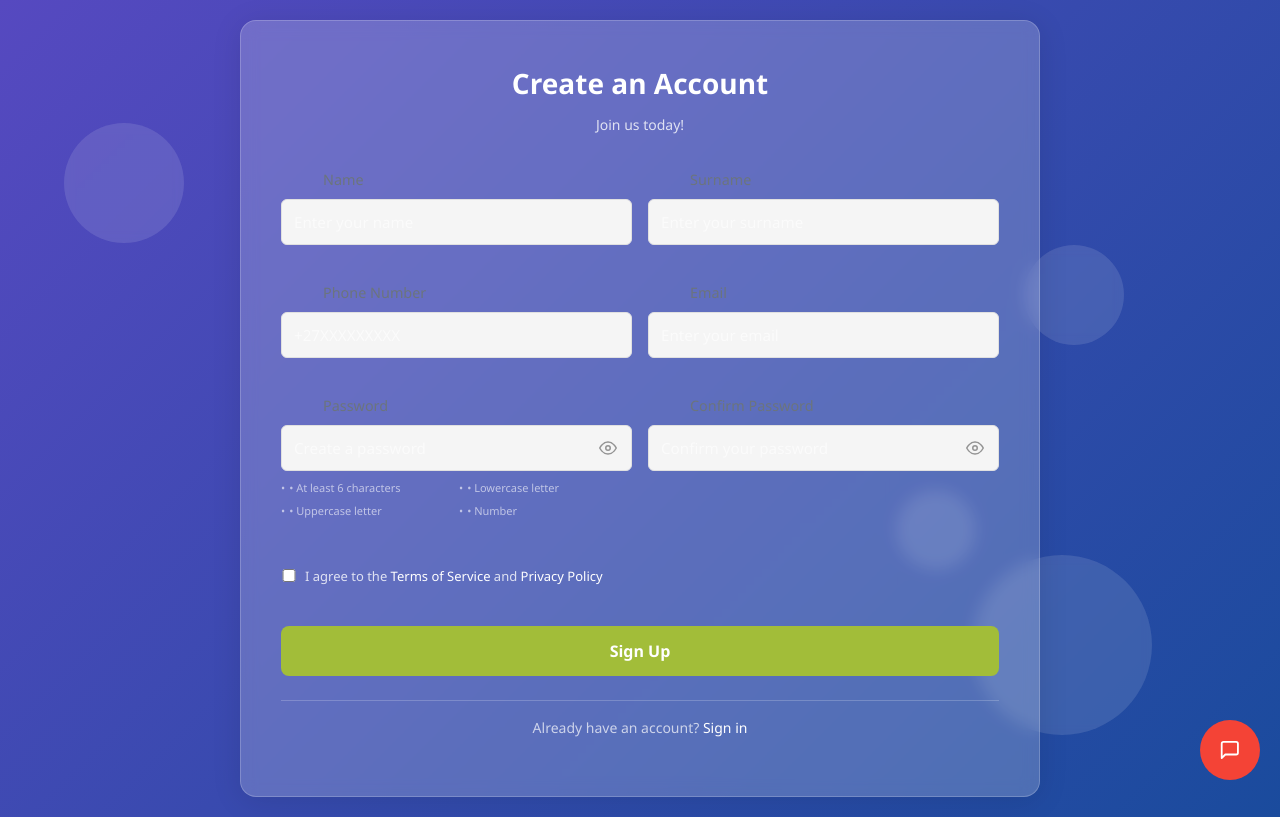
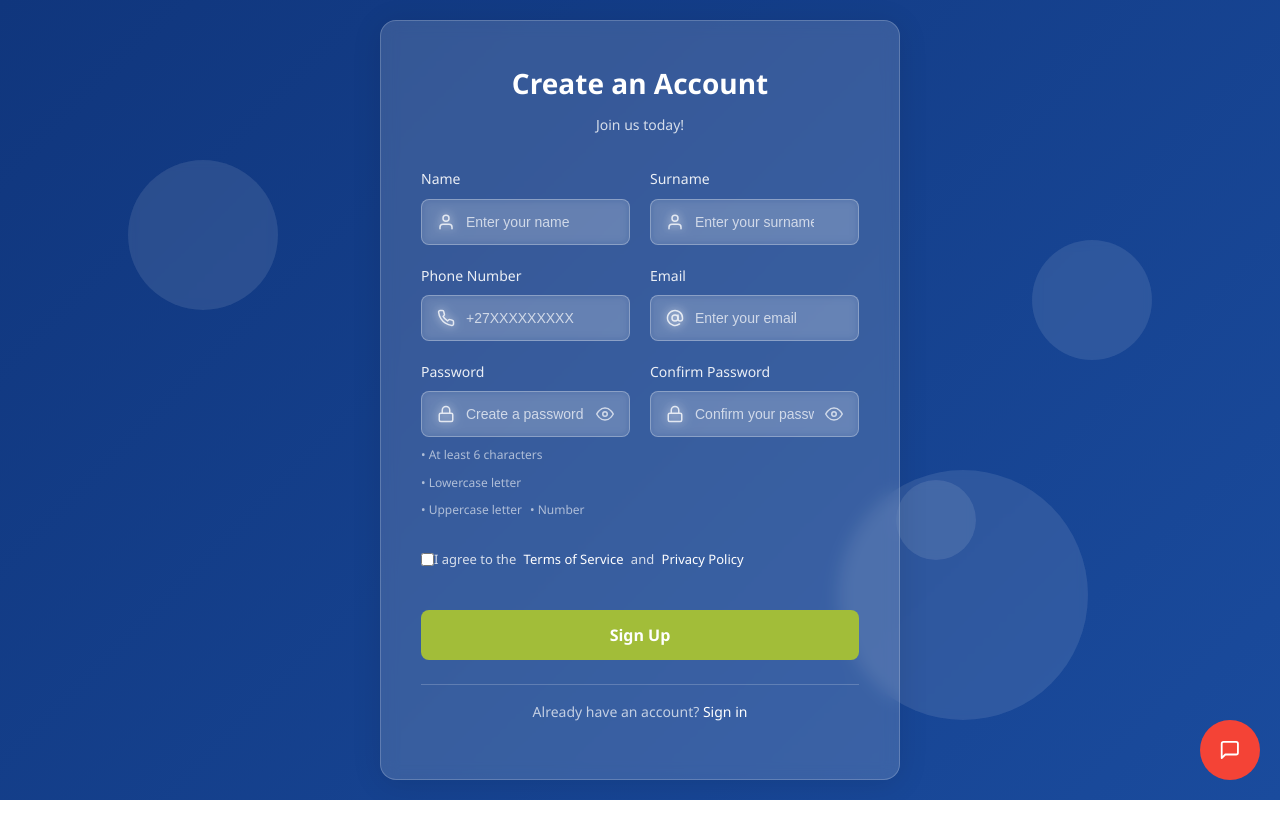
Before and after one commit to YourfavCompSciGirlie/MoMe-travel-risk-monitor, a React (Vite) app in the folder frontend/mome/: page /signup in a window 1280 px wide. Built offline with nearby package versions, Linux system fonts and the light colour scheme.

Commit message:
sign up fixed

```diff
--- a/frontend/mome/src/auth/Signup.jsx
+++ b/frontend/mome/src/auth/Signup.jsx
@@ -9,7 +9,6 @@ import {
   FiLock,
   FiAlertCircle
 } from 'react-icons/fi';
-import './SignUp.css';
 
 const SignUp = () => {
   const navigate = useNavigate();
@@ -157,27 +156,266 @@ const SignUp = () => {
     setShowPassword({ ...showPassword, [field]: !showPassword[field] });
   };
 
+  // Styles
+  const styles = {
+    signupContainer: {
+      display: 'flex',
+      justifyContent: 'center',
+      alignItems: 'center',
+      minHeight: '100vh',
+      background: 'linear-gradient(135deg, #10367D 0%, #1a4b9d 100%)',
+      padding: '20px',
+      position: 'relative',
+      overflow: 'hidden'
+    },
+    bgBubbles: {
+      position: 'absolute',
+      top: 0,
+      left: 0,
+      width: '100%',
+      height: '100%',
+      zIndex: 0
+    },
+    bubble: {
+      position: 'absolute',
+      borderRadius: '50%',
+      background: 'rgba(255, 255, 255, 0.1)',
+      backdropFilter: 'blur(5px)'
+    },
+    bubble1: {
+      width: '150px',
+      height: '150px',
+      top: '20%',
+      left: '10%'
+    },
+    bubble2: {
+      width: '250px',
+      height: '250px',
+      bottom: '10%',
+      right: '15%'
+    },
+    bubble3: {
+      width: '80px',
+      height: '80px',
+      top: '60%',
+      left: '70%'
+    },
+    bubble4: {
+      width: '120px',
+      height: '120px',
+      top: '30%',
+      right: '10%'
+    },
+    signupCard: {
+      position: 'relative',
+      width: '100%',
+      maxWidth: '520px',
+      background: 'rgba(255, 255, 255, 0.15)',
+      borderRadius: '16px',
+      boxShadow: '0 4px 30px rgba(0, 0, 0, 0.1)',
+      padding: '40px',
+      backdropFilter: 'blur(8px)',
+      WebkitBackdropFilter: 'blur(8px)',
+      border: '1px solid rgba(255, 255, 255, 0.2)',
+      zIndex: 1
+    },
+    signupHeader: {
+      textAlign: 'center',
+      marginBottom: '32px'
+    },
+    signupHeaderH2: {
+      color: '#FFFFFF',
+      fontSize: '28px',
+      fontWeight: 600,
+      marginBottom: '8px'
+    },
+    signupHeaderP: {
+      color: 'rgba(255, 255, 255, 0.8)',
+      fontSize: '14px'
+    },
+    signupForm: {
+      display: 'flex',
+      flexDirection: 'column',
+      gap: '20px'
+    },
+    formRow: {
+      display: 'flex',
+      gap: '20px'
+    },
+    formGroup: {
+      position: 'relative',
+      flex: 1
+    },
+    formLabel: {
+      display: 'block',
+      marginBottom: '8px',
+      color: 'rgba(255, 255, 255, 0.9)',
+      fontSize: '14px',
+      fontWeight: 500
+    },
+    inputWrapper: {
+      position: 'relative',
+      display: 'flex',
+      alignItems: 'center'
+    },
+    inputIcon: {
+      position: 'absolute',
+      left: '16px',
+      top: '50%',
+      transform: 'translateY(-50%)',
+      color: '#FFFFFF',
+      fontSize: '18px',
+      opacity: 0.8,
+      pointerEvents: 'none'
+    },
+    inputField: {
+      width: '100%',
+      padding: '14px 44px 14px 44px',
+      border: '1px solid rgba(255, 255, 255, 0.3)',
+      borderRadius: '8px',
+      fontSize: '14px',
+      color: '#FFFFFF',
+      transition: 'all 0.3s ease',
+      background: 'rgba(255, 255, 255, 0.1)',
+      backdropFilter: 'blur(5px)'
+    },
+    inputFieldError: {
+      borderColor: '#FF6B6B',
+      paddingRight: '44px'
+    },
+    inputFieldFocused: {
+      outline: 'none',
+      borderColor: '#a2bd39',
+      boxShadow: '0 0 0 3px rgba(165, 206, 0, 0.2)',
+      background: 'rgba(255, 255, 255, 0.2)'
+    },
+    passwordToggle: {
+      position: 'absolute',
+      right: '16px',
+      top: '50%',
+      transform: 'translateY(-50%)',
+      background: 'none',
+      border: 'none',
+      color: '#FFFFFF',
+      opacity: 0.7,
+      cursor: 'pointer',
+      fontSize: '18px',
+      padding: 0,
+      display: 'flex',
+      alignItems: 'center',
+      justifyContent: 'center'
+    },
+    errorMessage: {
+      display: 'flex',
+      alignItems: 'center',
+      marginTop: '8px',
+      color: '#FF6B6B',
+      fontSize: '12px',
+      fontWeight: 500
+    },
+    errorIcon: {
+      marginRight: '6px',
+      fontSize: '14px',
+      color: '#FF6B6B'
+    },
+    passwordHints: {
+      display: 'flex',
+      flexWrap: 'wrap',
+      gap: '8px',
+      marginTop: '8px'
+    },
+    passwordHint: {
+      fontSize: '12px',
+      color: 'rgba(255, 255, 255, 0.6)'
+    },
+    passwordHintValid: {
+      color: '#a2bd39'
+    },
+    formOptions: {
+      display: 'flex',
+      justifyContent: 'space-between',
+      alignItems: 'center',
+      margin: '10px 0'
+    },
+    termsAgreement: {
+      display: 'flex',
+      alignItems: 'center',
+      fontSize: '13px',
+      color: 'rgba(255, 255, 255, 0.8)'
+    },
+    termsLink: {
+      color: 'white',
+      textDecoration: 'none',
+      margin: '0 4px'
+    },
+    signupButton: {
+      width: '100%',
+      padding: '14px',
+      backgroundColor: '#a2bd39',
+      color: 'white',
+      border: 'none',
+      borderRadius: '8px',
+      fontSize: '16px',
+      fontWeight: 600,
+      cursor: 'pointer',
+      transition: 'all 0.3s ease',
+      marginTop: '10px'
+    },
+    signupFooter: {
+      textAlign: 'center',
+      marginTop: '24px',
+      paddingTop: '16px',
+      borderTop: '1px solid rgba(255, 255, 255, 0.2)'
+    },
+    signupFooterP: {
+      color: 'rgba(255, 255, 255, 0.7)',
+      fontSize: '14px'
+    },
+    signupFooterA: {
+      color: 'white',
+      textDecoration: 'none',
+      fontWeight: 500
+    }
+  };
+
+  // Since inline styles don't support pseudo-elements like ::placeholder,
+  // we'll create a style tag for the placeholder styles
+  const placeholderStyles = `
+    input::placeholder {
+      color: rgba(255, 255, 255, 0.7) !important;
+    }
+    input:-ms-input-placeholder {
+      color: rgba(255, 255, 255, 0.7) !important;
+    }
+    input::-ms-input-placeholder {
+      color: rgba(255, 255, 255, 0.7) !important;
+    }
+  `;
+
   return (
-    <div className="signup-container">
-      <div className="bg-bubbles">
-        <div className="bubble bubble-1"></div>
-        <div className="bubble bubble-2"></div>
-        <div className="bubble bubble-3"></div>
-        <div className="bubble bubble-4"></div>
+    <div style={styles.signupContainer}>
+      {/* Add the style tag for placeholder styling */}
+      <style>{placeholderStyles}</style>
+
+      <div style={styles.bgBubbles}>
+        <div style={{...styles.bubble, ...styles.bubble1}}></div>
+        <div style={{...styles.bubble, ...styles.bubble2}}></div>
+        <div style={{...styles.bubble, ...styles.bubble3}}></div>
+        <div style={{...styles.bubble, ...styles.bubble4}}></div>
       </div>
 
-      <div className="signup-card">
-        <div className="signup-header">
-          <h2>Create an Account</h2>
-          <p>Join us today!</p>
+      <div style={styles.signupCard}>
+        <div style={styles.signupHeader}>
+          <h2 style={styles.signupHeaderH2}>Create an Account</h2>
+          <p style={styles.signupHeaderP}>Join us today!</p>
         </div>
 
-        <form onSubmit={handleSubmit} className="signup-form" noValidate>
-          <div className="form-row">
-            <div className={`form-group ${isFocused.name ? 'focused' : ''} ${errors.name ? 'error' : ''}`}>
-              <label>Name</label>
-              <div className="input-wrapper">
-                <FiUser className="input-icon" />
+        <form onSubmit={handleSubmit} style={styles.signupForm} noValidate>
+          <div style={styles.formRow}>
+            <div style={styles.formGroup}>
+              <label style={styles.formLabel}>Name</label>
+              <div style={styles.inputWrapper}>
+                <FiUser style={styles.inputIcon} />
                 <input
                   type="text"
                   name="name"
@@ -187,20 +425,25 @@ const SignUp = () => {
                   onBlur={() => handleBlur('name')}
                   placeholder="Enter your name"
                   required
+                  style={{
+                    ...styles.inputField,
+                    ...(isFocused.name ? styles.inputFieldFocused : {}),
+                    ...(errors.name ? styles.inputFieldError : {})
+                  }}
                 />
               </div>
               {errors.name && (
-                <div className="error-message">
-                  <FiAlertCircle className="error-icon" />
+                <div style={styles.errorMessage}>
+                  <FiAlertCircle style={styles.errorIcon} />
                   <span>{errors.name}</span>
                 </div>
               )}
             </div>
 
-            <div className={`form-group ${isFocused.surname ? 'focused' : ''} ${errors.surname ? 'error' : ''}`}>
-              <label>Surname</label>
-              <div className="input-wrapper">
-                <FiUser className="input-icon" />
+            <div style={styles.formGroup}>
+              <label style={styles.formLabel}>Surname</label>
+              <div style={styles.inputWrapper}>
+                <FiUser style={styles.inputIcon} />
                 <input
                   type="text"
                   name="surname"
@@ -210,22 +453,27 @@ const SignUp = () => {
                   onBlur={() => handleBlur('surname')}
                   placeholder="Enter your surname"
                   required
+                  style={{
+                    ...styles.inputField,
+                    ...(isFocused.surname ? styles.inputFieldFocused : {}),
+                    ...(errors.surname ? styles.inputFieldError : {})
+                  }}
                 />
               </div>
               {errors.surname && (
-                <div className="error-message">
-                  <FiAlertCircle className="error-icon" />
+                <div style={styles.errorMessage}>
+                  <FiAlertCircle style={styles.errorIcon} />
                   <span>{errors.surname}</span>
                 </div>
               )}
             </div>
           </div>
 
-          <div className="form-row">
-            <div className={`form-group ${isFocused.phone ? 'focused' : ''} ${errors.phone ? 'error' : ''}`}>
-              <label>Phone Number</label>
-              <div className="input-wrapper">
-                <FiPhone className="input-icon" />
+          <div style={styles.formRow}>
+            <div style={styles.formGroup}>
+              <label style={styles.formLabel}>Phone Number</label>
+              <div style={styles.inputWrapper}>
+                <FiPhone style={styles.inputIcon} />
                 <input
                   type="tel"
                   name="phone"
@@ -235,20 +483,25 @@ const SignUp = () => {
                   onBlur={() => handleBlur('phone')}
                   placeholder="+27XXXXXXXXX"
                   required
+                  style={{
+                    ...styles.inputField,
+                    ...(isFocused.phone ? styles.inputFieldFocused : {}),
+                    ...(errors.phone ? styles.inputFieldError : {})
+                  }}
                 />
               </div>
               {errors.phone && (
-                <div className="error-message">
-                  <FiAlertCircle className="error-icon" />
+                <div style={styles.errorMessage}>
+                  <FiAlertCircle style={styles.errorIcon} />
                   <span>{errors.phone}</span>
                 </div>
               )}
             </div>
 
-            <div className={`form-group ${isFocused.email ? 'focused' : ''} ${errors.email ? 'error' : ''}`}>
-              <label>Email</label>
-              <div className="input-wrapper">
-                <FiAtSign className="input-icon" />
+            <div style={styles.formGroup}>
+              <label style={styles.formLabel}>Email</label>
+              <div style={styles.inputWrapper}>
+                <FiAtSign style={styles.inputIcon} />
                 <input
                   type="email"
                   name="email"
@@ -258,22 +511,27 @@ const SignUp = () => {
                   onBlur={() => handleBlur('email')}
                   placeholder="Enter your email"
                   required
+                  style={{
+                    ...styles.inputField,
+                    ...(isFocused.email ? styles.inputFieldFocused : {}),
+                    ...(errors.email ? styles.inputFieldError : {})
+                  }}
                 />
               </div>
               {errors.email && (
-                <div className="error-message">
-                  <FiAlertCircle className="error-icon" />
+                <div style={styles.errorMessage}>
+                  <FiAlertCircle style={styles.errorIcon} />
                   <span>{errors.email}</span>
                 </div>
               )}
             </div>
           </div>
 
-          <div className="form-row">
-            <div className={`form-group ${isFocused.password ? 'focused' : ''} ${errors.password ? 'error' : ''}`}>
-              <label>Password</label>
-              <div className="input-wrapper">
-                <FiLock className="input-icon" />
+          <div style={styles.formRow}>
+            <div style={styles.formGroup}>
+              <label style={styles.formLabel}>Password</label>
+              <div style={styles.inputWrapper}>
+                <FiLock style={styles.inputIcon} />
                 <input
                   type={showPassword.password ? 'text' : 'password'}
                   name="password"
@@ -283,10 +541,15 @@ const SignUp = () => {
                   onBlur={() => handleBlur('password')}
                   placeholder="Create a password"
                   required
+                  style={{
+                    ...styles.inputField,
+                    ...(isFocused.password ? styles.inputFieldFocused : {}),
+                    ...(errors.password ? styles.inputFieldError : {})
+                  }}
                 />
                 <button
                   type="button"
-                  className="password-toggle"
+                  style={styles.passwordToggle}
                   onClick={() => togglePasswordVisibility('password')}
                   aria-label={showPassword.password ? 'Hide password' : 'Show password'}
                 >
@@ -294,23 +557,35 @@ const SignUp = () => {
                 </button>
               </div>
               {errors.password && (
-                <div className="error-message">
-                  <FiAlertCircle className="error-icon" />
+                <div style={styles.errorMessage}>
+                  <FiAlertCircle style={styles.errorIcon} />
                   <span>{errors.password}</span>
                 </div>
               )}
-              <div className="password-hints">
-                <span className={formData.password.length >= 6 ? 'valid' : ''}>• At least 6 characters</span>
-                <span className={/(?=.*[a-z])/.test(formData.password) ? 'valid' : ''}>• Lowercase letter</span>
-                <span className={/(?=.*[A-Z])/.test(formData.password) ? 'valid' : ''}>• Uppercase letter</span>
-                <span className={/(?=.*\d)/.test(formData.password) ? 'valid' : ''}>• Number</span>
+              <div style={styles.passwordHints}>
+                <span style={{
+                  ...styles.passwordHint,
+                  ...(formData.password.length >= 6 ? styles.passwordHintValid : {})
+                }}>• At least 6 characters</span>
+                <span style={{
+                  ...styles.passwordHint,
+                  ...(/(?=.*[a-z])/.test(formData.password) ? styles.passwordHintValid : {})
+                }}>• Lowercase letter</span>
+                <span style={{
+                  ...styles.passwordHint,
+                  ...(/(?=.*[A-Z])/.test(formData.password) ? styles.passwordHintValid : {})
+                }}>• Uppercase letter</span>
+                <span style={{
+                  ...styles.passwordHint,
+                  ...(/(?=.*\d)/.test(formData.password) ? styles.passwordHintValid : {})
+                }}>• Number</span>
               </div>
             </div>
 
-            <div className={`form-group ${isFocused.confirmPassword ? 'focused' : ''} ${errors.confirmPassword ? 'error' : ''}`}>
-              <label>Confirm Password</label>
-              <div className="input-wrapper">
-                <FiLock className="input-icon" />
+            <div style={styles.formGroup}>
+              <label style={styles.formLabel}>Confirm Password</label>
+              <div style={styles.inputWrapper}>
+                <FiLock style={styles.inputIcon} />
                 <input
                   type={showPassword.confirmPassword ? 'text' : 'password'}
                   name="confirmPassword"
@@ -320,10 +595,15 @@ const SignUp = () => {
                   onBlur={() => handleBlur('confirmPassword')}
                   placeholder="Confirm your password"
                   required
+                  style={{
+                    ...styles.inputField,
+                    ...(isFocused.confirmPassword ? styles.inputFieldFocused : {}),
+                    ...(errors.confirmPassword ? styles.inputFieldError : {})
+                  }}
                 />
                 <button
                   type="button"
-                  className="password-toggle"
+                  style={styles.passwordToggle}
                   onClick={() => togglePasswordVisibility('confirmPassword')}
                   aria-label={showPassword.confirmPassword ? 'Hide password' : 'Show password'}
                 >
@@ -331,29 +611,29 @@ const SignUp = () => {
                 </button>
               </div>
               {errors.confirmPassword && (
-                <div className="error-message">
-                  <FiAlertCircle className="error-icon" />
+                <div style={styles.errorMessage}>
+                  <FiAlertCircle style={styles.errorIcon} />
                   <span>{errors.confirmPassword}</span>
                 </div>
               )}
             </div>
           </div>
 
-          <div className="form-options">
-            <div className="terms-agreement">
+          <div style={styles.formOptions}>
+            <div style={styles.termsAgreement}>
               <input type="checkbox" id="terms" required />
-              <label htmlFor="terms">I agree to the <Link to="/terms">Terms of Service</Link> and <Link to="/privacy">Privacy Policy</Link></label>
+              <label htmlFor="terms">I agree to the <Link to="/terms" style={styles.termsLink}>Terms of Service</Link> and <Link to="/privacy" style={styles.termsLink}>Privacy Policy</Link></label>
             </div>
           </div>
 
-          <button type="submit" className="signup-button">
+          <button type="submit" style={styles.signupButton}>
             Sign Up
           </button>
         </form>
 
-        <div className="signup-footer">
-          <p>
-            Already have an account? <Link to="/login">Sign in</Link>
+        <div style={styles.signupFooter}>
+          <p style={styles.signupFooterP}>
+            Already have an account? <Link to="/login" style={styles.signupFooterA}>Sign in</Link>
           </p>
         </div>
       </div>
```
